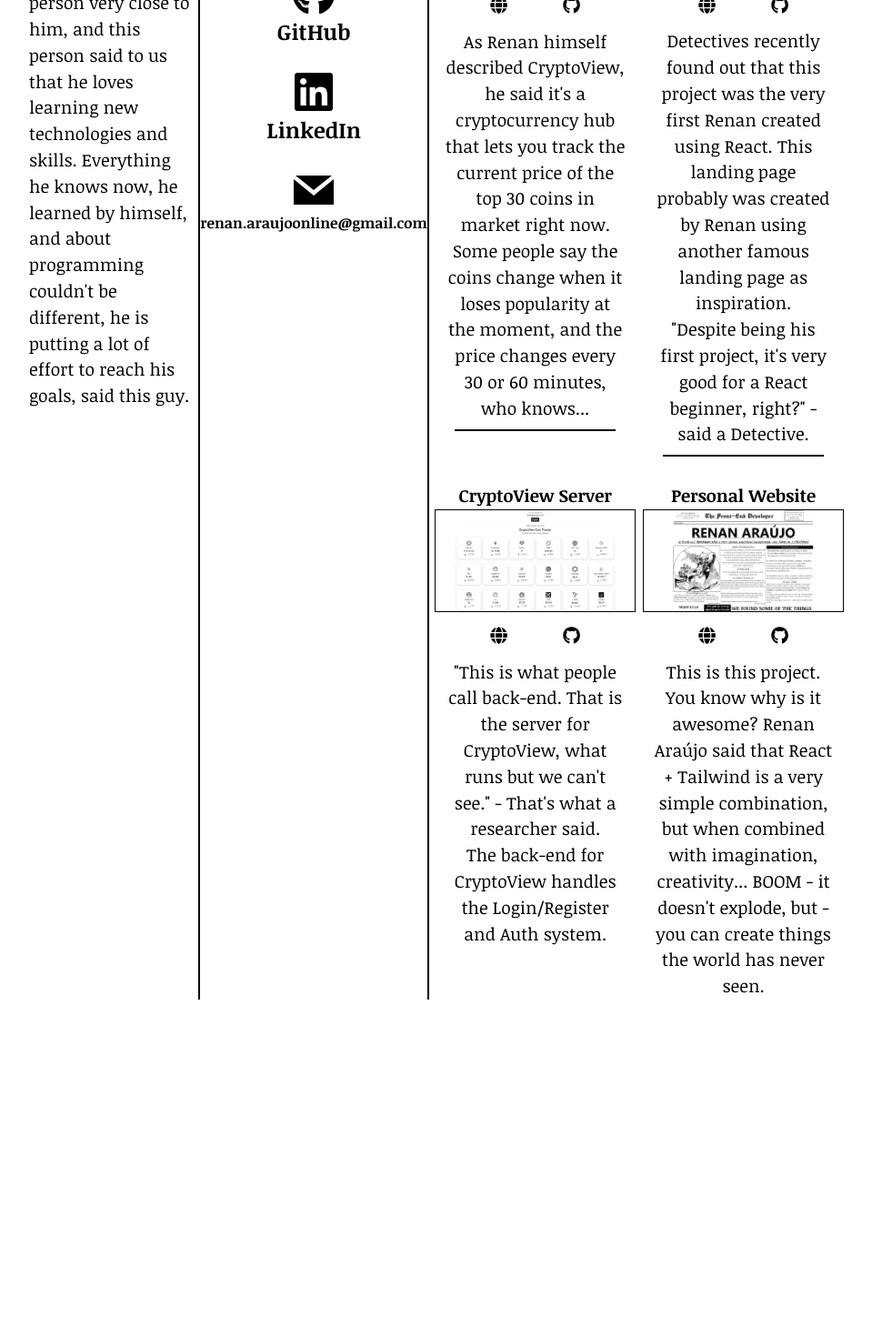
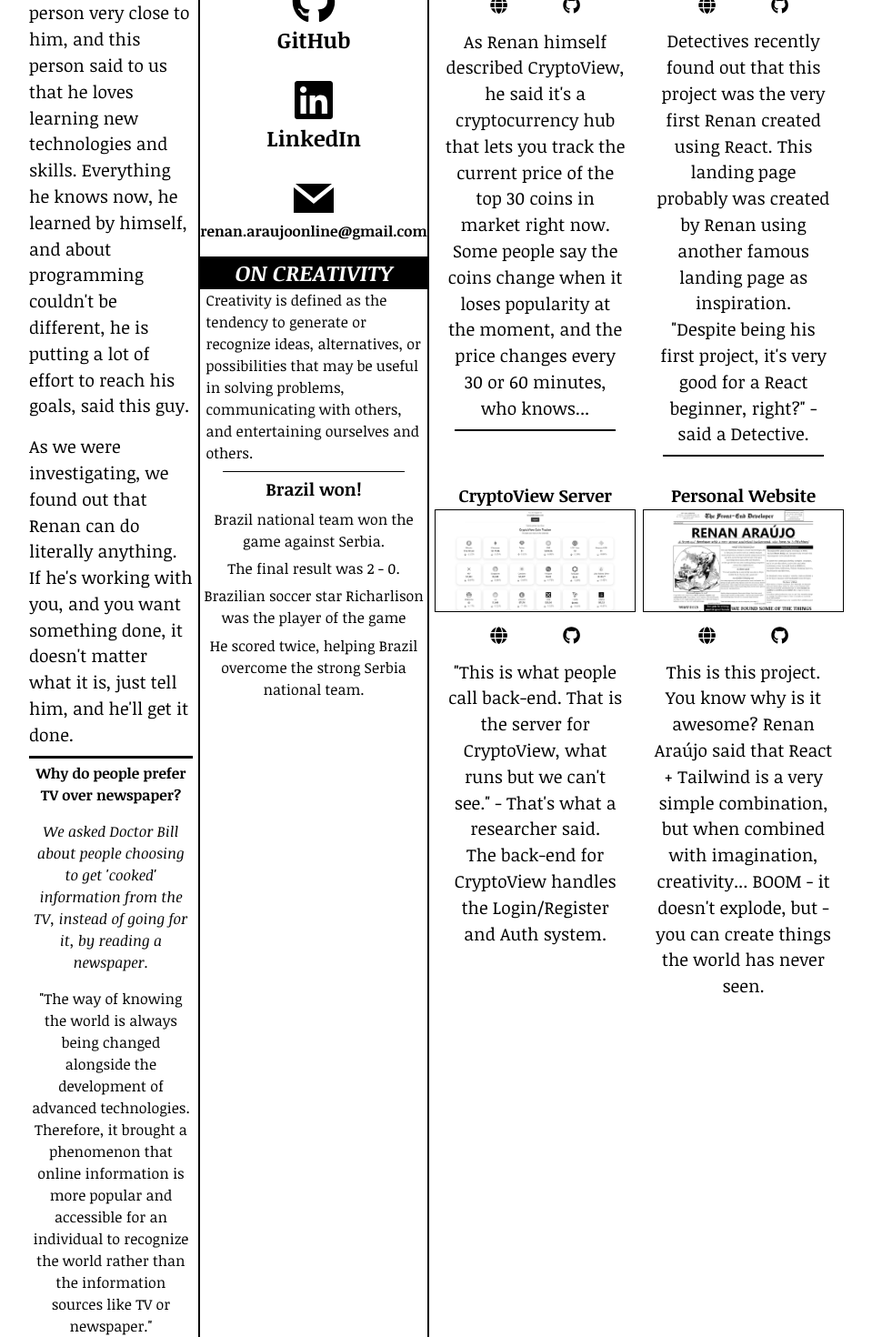
Before and after one commit to awkren/renan-araujo, a React (Create React App) app: page / in a window 1280 px wide. Shown: the part 2019-3489 px from the top of the page at 91% size, without its empty margins (160-1119 px from the left). Before the commit the page ends 3118 px from the top, so only its background shows below. Built offline with nearby package versions, Linux system fonts and the light colour scheme; the HTML template or start-up script is replaced by a standard one.

Commit message:
filled page with content

```diff
--- a/src/page-structure/ContentTwo.tsx
+++ b/src/page-structure/ContentTwo.tsx
@@ -28,17 +28,27 @@
           <div className='flex justify-center'><SiWebpack title='Webpack'/></div>
         </div>
         <div className='h-[1px] w-[50%] m-auto bg-black mt-[.5rem] mb-[.3rem]'></div>
-        <p className='text-left text-[1.2rem]'>We recently interviewed a person very close to him, and this person said to us that he loves learning new technologies and skills. Everything he knows now, he learned by himself, and about programming couldn't be different, he is putting a lot of effort to reach his goals, said this guy.</p>
+        <div className='flex flex-col gap-[1rem] mt-[1rem]'>
+          <p className='text-left text-[1.2rem]'>We recently interviewed a person very close to him, and this person said to us that he loves learning new technologies and skills. Everything he knows now, he learned by himself, and about programming couldn't be different, he is putting a lot of effort to reach his goals, said this guy.</p>
+          <p className='text-left text-[1.2rem]'>As we were investigating, we found out that Renan can do literally anything. If he's working with you, and you want something done, it doesn't matter what it is, just tell him, and he'll get it done.</p>
+        </div>
+        <div className='h-[3px] w-[100%] m-auto bg-black mt-[.5rem] mb-[.3rem]'></div>
+        <div>
+          <p className='font-semibold mb-[1rem]'>Why do people prefer TV over newspaper?</p>
+          <p className='italic mb-[1rem]'>We asked Doctor Bill about people choosing to get 'cooked' information from the TV, instead of going for it, by reading a newspaper.</p>
+          <p>"The way of knowing the world is always being changed alongside the development of advanced technologies. Therefore, it brought a phenomenon that online information is more popular and accessible for an individual to recognize the world rather than the information sources like TV or newspaper."</p>
+        </div>
       </div>
       <div className='w-[35%] ml-[.4rem] border-r-2 border-l-2 border-black'>
         <p className='text-[1rem] font-semibold italic leading-[2rem] bg-black text-white text-center'>"But you be strong and let your hands not slacken, for there is reward for your work."</p>
         <p className='bg-black text-white text-center'><em className='text-[.8rem] font-normal'>Divrei Hayamim II, 15:7.</em></p>
         <p className='text-[2rem] uppercase italic font-semibold text-center'>How to reach Renan Araújo</p>
         <div className='h-[1px] w-[50%] m-auto bg-black mt-[.5rem] mb-[.3rem]'></div>
-        <div className='font-[500] text-[1.1rem] w-[90%] text-center m-auto italic mb-[1rem]'>
+        <div className='font-[500] text-[1.1rem] w-[90%] text-center m-auto italic'>
           <p className='mb-[.5rem]'>Some people mentioned some weird things, like e-mail, LinkedIn, etc...</p>
           <p>Whatever it may be, here's what they found:</p>
         </div>
+        <div className='h-[1px] w-[30%] m-auto bg-black mt-[.5rem] mb-[1rem]'></div>
 
         <div>
           <div id='gitpluslin' className='flex flex-col'>
@@ -51,10 +61,25 @@
               <p className='text-center text-[1.5rem] font-semibold'><a href='https://linkedin.com/in/wuzue' target='_blank' rel='noreferrer'>LinkedIn</a></p>
             </div>
           </div>
-          <div className='text-[2rem] flex flex-col'>
+          <div className='text-[2rem] flex flex-col mb-[1rem]'>
             <p className='text-[3rem] flex m-auto'><a href='mailto:renan.araujoonline@gmail.com'><GrMail className='m-auto'/></a></p>
             <p className='text-[1rem] text-center font-bold'>renan.araujoonline@gmail.com</p>
           </div>
+        </div>
+        {/* <div className='h-[3px] w-[100%] m-auto bg-black mt-[.5rem] mb-[.3rem]'></div> */}
+
+        <div>
+          <p className='uppercase font-bold italic text-[1.5rem] text-center bg-black text-white'>On creativity</p>
+          <p className='w-[95%] m-auto'>Creativity is defined as the tendency to generate or recognize ideas, alternatives, or possibilities that may be useful in solving problems, communicating with others, and entertaining ourselves and others.</p>
+        </div>
+
+        <div className='h-[1px] w-[80%] m-auto bg-black mt-[.5rem] mb-[.3rem]'></div>
+        <div className='text-center flex flex-col gap-[.4rem]'>
+          <p className='text-center font-semibold text-[1.2rem]'>Brazil won!</p>
+          <p>Brazil national team won the game against Serbia.</p>
+          <p>The final result was 2 - 0.</p>
+          <p>Brazilian soccer star Richarlison was the player of the game</p>
+          <p>He scored twice, helping Brazil overcome the strong Serbia national team.</p>
         </div>
 
       </div>
```
